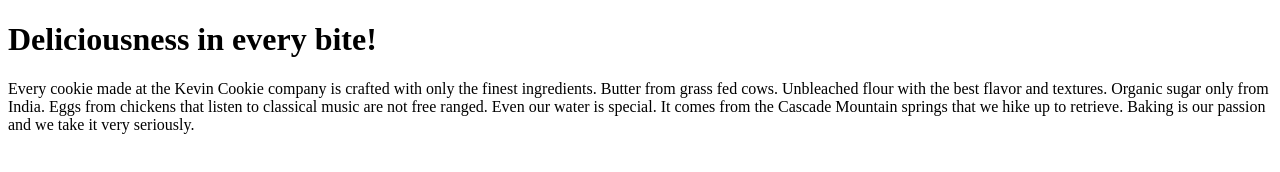
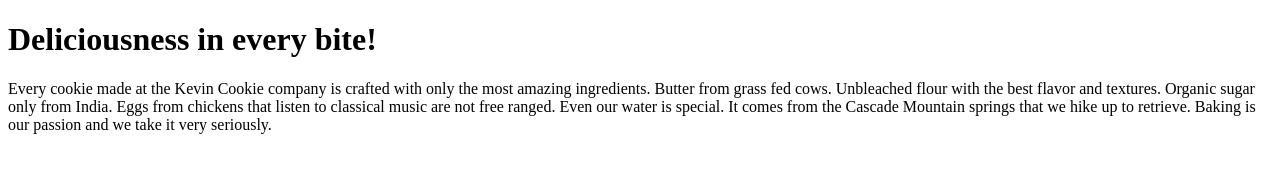
Before and after one commit to buszuj/KevinCookieComp_test, a plain HTML site: page index.htm in a window 1280 px wide. Drawn offline with Linux system fonts and the light colour scheme.

Commit message:
updated text in index - main

```diff
--- a/index.htm
+++ b/index.htm
@@ -3,7 +3,7 @@
 <body>
 
 <h1>Deliciousness in every bite!</h1>
-<p>Every cookie made at the Kevin Cookie company is crafted with only the finest ingredients. Butter from grass fed cows. Unbleached flour with the best flavor and textures. Organic sugar only from India. Eggs from chickens that listen to classical music are not free ranged. Even our water is special. It comes from the Cascade Mountain springs that we hike up to retrieve. Baking is our passion and we take it very seriously.</p>
+<p>Every cookie made at the Kevin Cookie company is crafted with only the most amazing ingredients. Butter from grass fed cows. Unbleached flour with the best flavor and textures. Organic sugar only from India. Eggs from chickens that listen to classical music are not free ranged. Even our water is special. It comes from the Cascade Mountain springs that we hike up to retrieve. Baking is our passion and we take it very seriously.</p>
 
 </body>
 </html>
```
